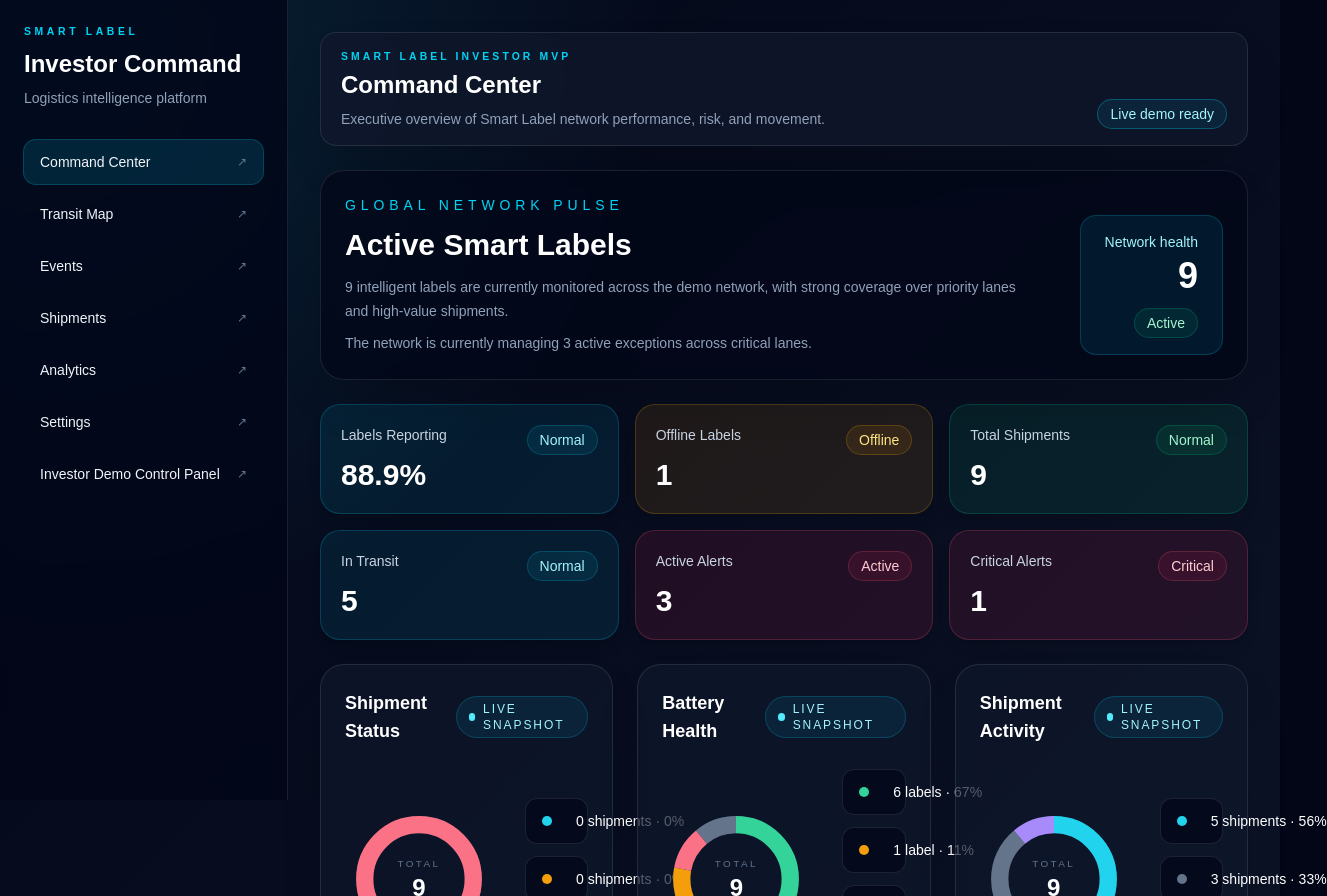
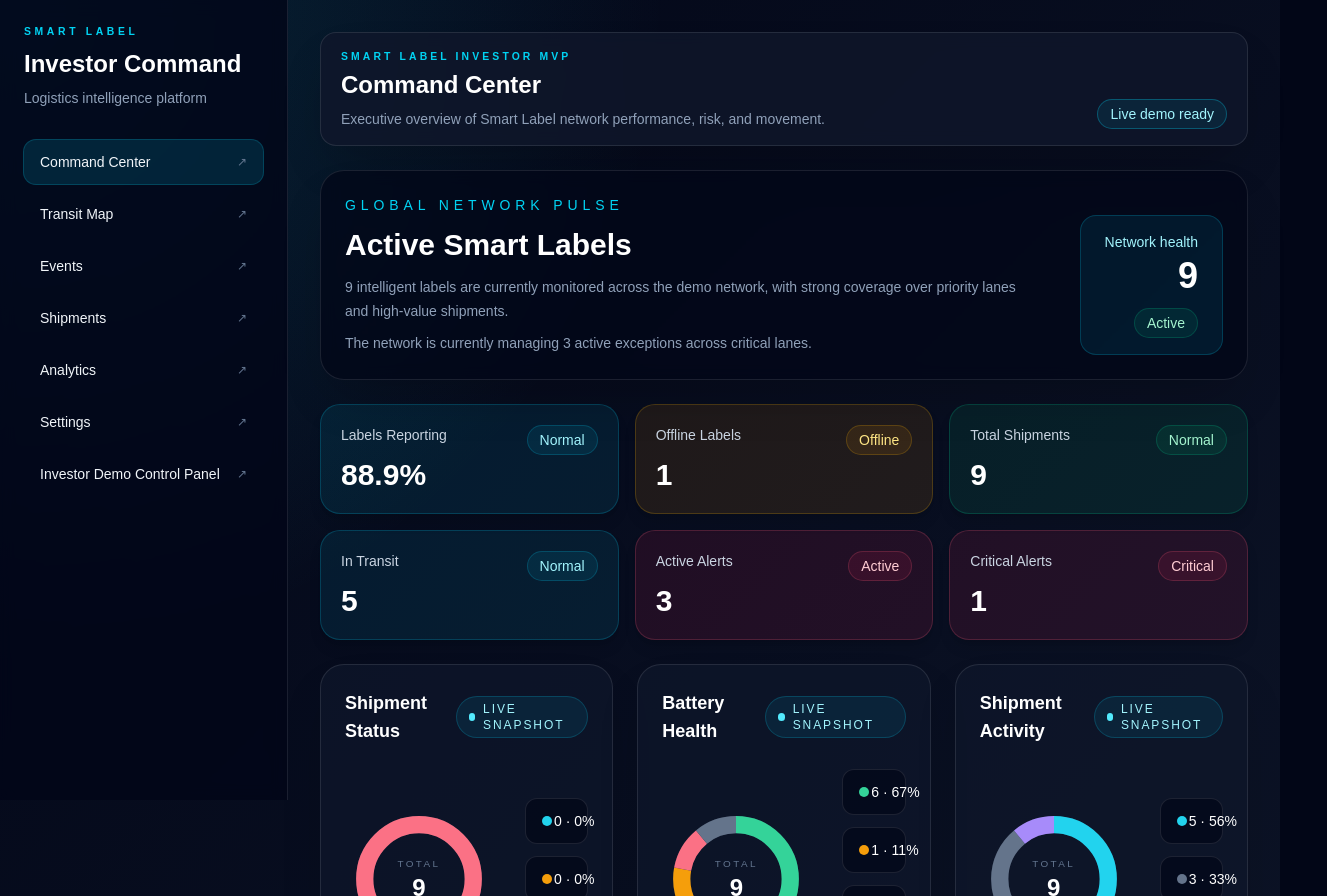
Before and after one commit to paulvevoda/smart-label-dashboard, a Next.js app: page / in a window 1280 px wide. Shown: the top 896 px of the page, 1327 px wide, since content can reach past the window. Built offline with nearby package versions, Linux system fonts and the light colour scheme.

Commit message:
Clean up command center chart legends

```diff
--- a/app/page.tsx
+++ b/app/page.tsx
@@ -63,7 +63,6 @@
       <section className="mt-6 grid auto-rows-fr gap-6 xl:grid-cols-3">
         <DonutPlaceholder
           title="Shipment Status"
-          unitLabel="shipment"
           items={summary.shipmentStatus.map((entry) => ({
             label: entry.label,
             value: entry.value,
@@ -73,7 +72,6 @@
         />
         <DonutPlaceholder
           title="Battery Health"
-          unitLabel="label"
           items={summary.batteryHealth.map((entry) => ({
             label: entry.label,
             value: entry.value,
@@ -83,12 +81,11 @@
         />
         <DonutPlaceholder
           title="Shipment Activity"
-          unitLabel="shipment"
           items={summary.shipmentActivity.map((entry) => ({
             label: entry.label,
             value: entry.value,
             percentage: entry.percentage,
-            color: entry.label === "Active" ? "#22d3ee" : entry.label === "Idle" ? "#64748b" : "#a78bfa",
+            color: entry.label === "Active" ? "#22d3ee" : entry.label === "Idle" ? "#64748b" : entry.label === "ETA <24h" ? "#a78bfa" : "#a78bfa",
           }))}
         />
       </section>
--- a/components/DonutPlaceholder.tsx
+++ b/components/DonutPlaceholder.tsx
@@ -8,15 +8,9 @@
 type DonutPlaceholderProps = {
   title: string;
   items: DonutItem[];
-  unitLabel: string;
 };
 
-const singularize = (unitLabel: string, value: number) => {
-  if (value === 1) return unitLabel;
-  return `${unitLabel}s`;
-};
-
-export default function DonutPlaceholder({ title, items, unitLabel }: DonutPlaceholderProps) {
+export default function DonutPlaceholder({ title, items }: DonutPlaceholderProps) {
   const total = items.reduce((sum, item) => sum + item.value, 0);
   const radius = 44;
   const circumference = 2 * Math.PI * radius;
@@ -83,11 +77,13 @@
           {items.map((item) => {
             const percentage = item.percentage ?? (total > 0 ? Math.round((item.value / total) * 100) : 0);
             return (
-              <div key={item.label} className="grid grid-cols-[auto_minmax(0,1fr)_auto] items-center gap-3 rounded-xl border border-white/10 bg-slate-950/70 px-4 py-3 transition-colors hover:border-white/20">
-                <span className="h-2.5 w-2.5 rounded-full" style={{ backgroundColor: item.color }} />
-                <span className="truncate text-sm font-medium text-slate-200">{item.label}</span>
+              <div key={item.label} className="grid min-w-0 grid-cols-[minmax(0,1fr)_auto] items-center gap-3 rounded-xl border border-white/10 bg-slate-950/70 px-4 py-3 transition-colors hover:border-white/20">
+                <div className="flex min-w-0 items-center gap-2">
+                  <span className="h-2.5 w-2.5 shrink-0 rounded-full" style={{ backgroundColor: item.color }} />
+                  <span className="truncate text-sm font-medium text-slate-200">{item.label}</span>
+                </div>
                 <span className="whitespace-nowrap text-sm font-medium text-white tabular-nums">
-                  {item.value.toLocaleString()} {singularize(unitLabel, item.value)} · {percentage}%
+                  {item.value.toLocaleString()} · {percentage}%
                 </span>
               </div>
             );
--- a/data/demoStateHelpers.ts
+++ b/data/demoStateHelpers.ts
@@ -165,7 +165,7 @@
   return toBreakdown([
     { label: "Active", value: active },
     { label: "Idle", value: idle },
-    { label: "Expected Delivery Next 24 Hours", value: expectedDelivery },
+    { label: "ETA <24h", value: expectedDelivery },
   ]);
 };
 
```
